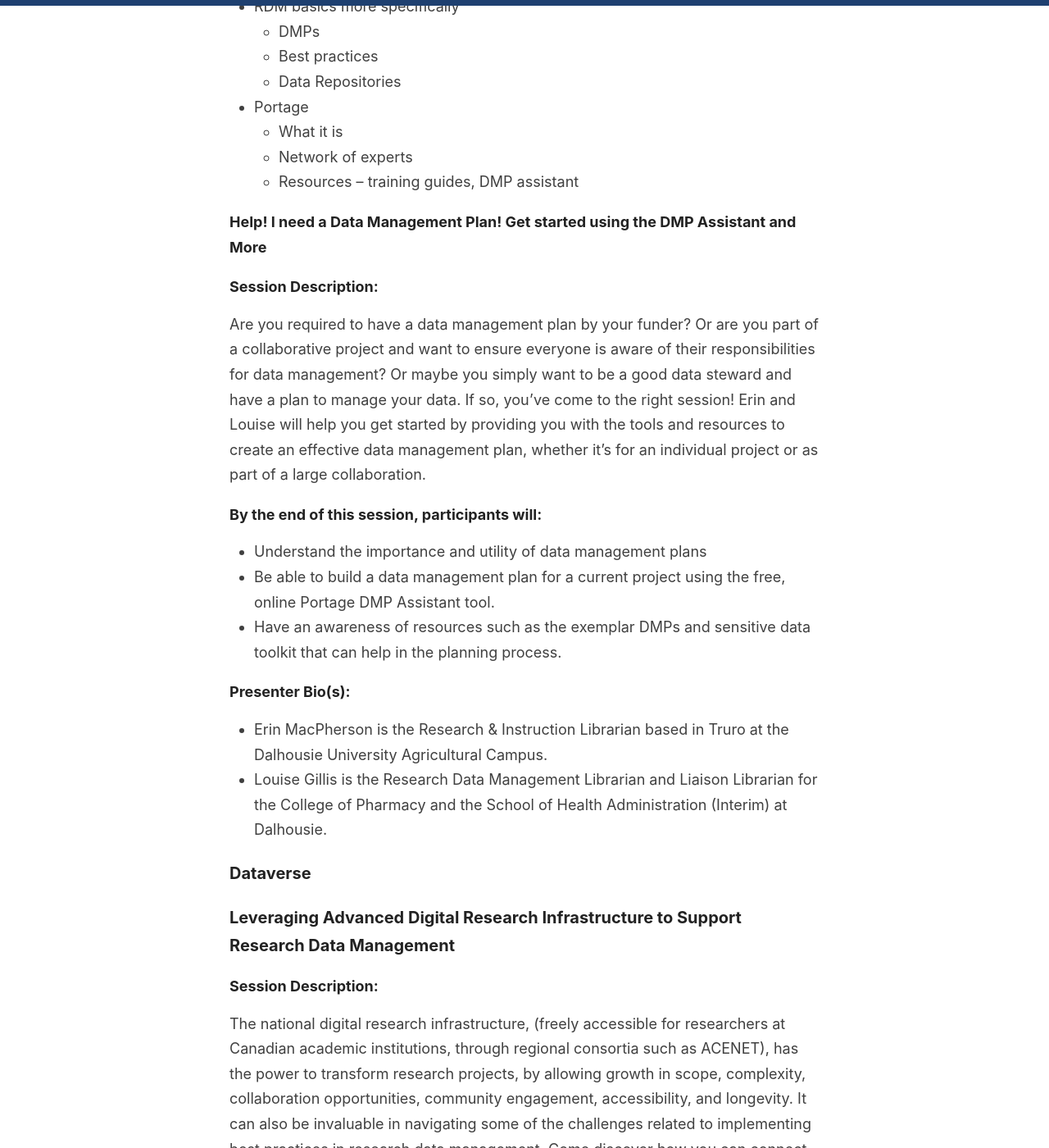
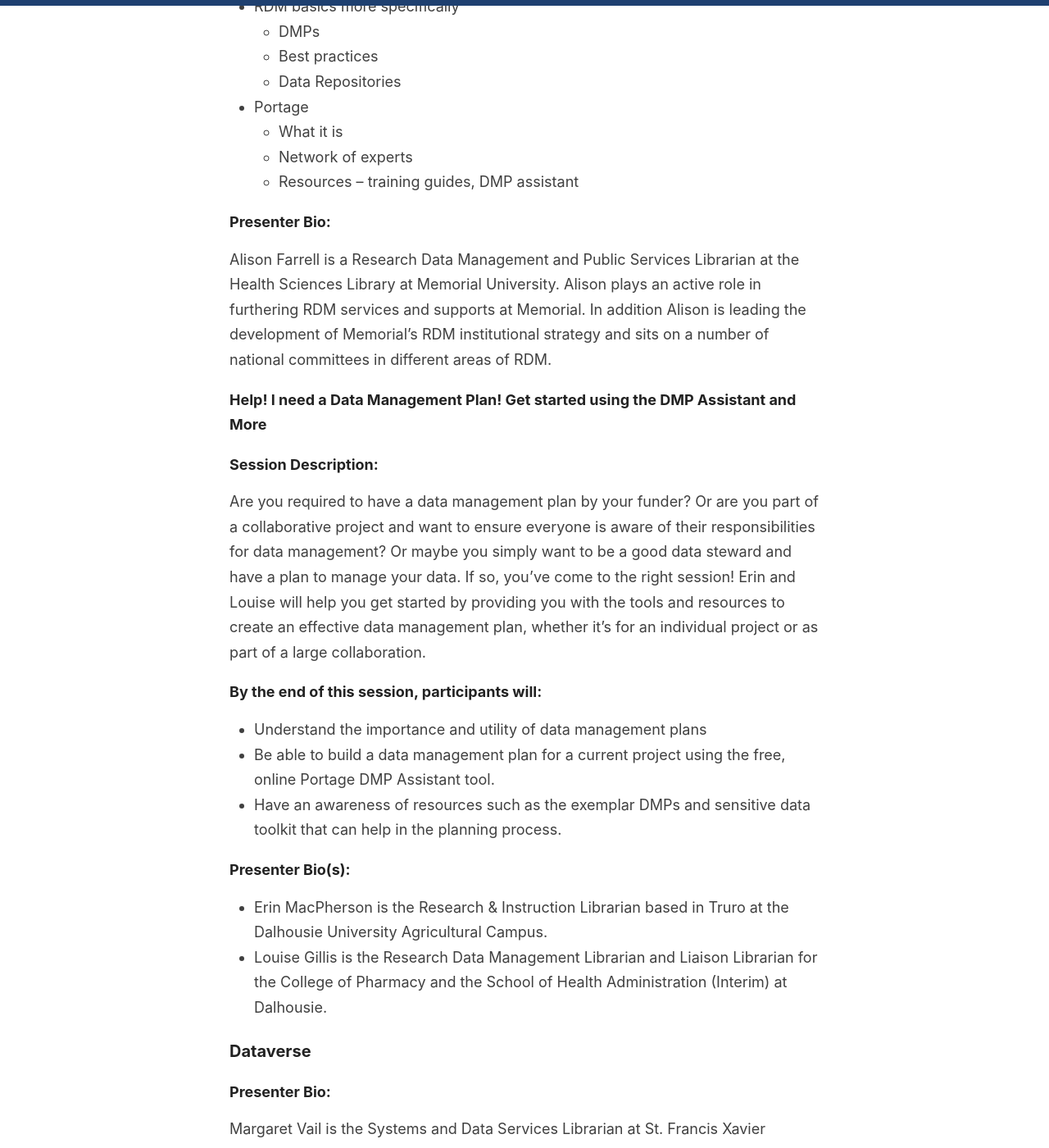
Before and after one commit to caul-dpsc/2021-rdm-series, a Jekyll site: the page built from _pages/index.md, in a window 1280 px wide and 1400 px high, scrolled down 1575 px. Shown: the whole window at 82% size. Built offline with Jekyll 4.4.1, drawn with Linux system fonts in a browser that asks for light colours; some of the changed text lies outside the part shown.

Commit message:
Update index.md

```diff
--- a/_pages/index.md
+++ b/_pages/index.md
@@ -37,6 +37,8 @@ This session will look at what Research Data Management entails, why it is impor
     - Network of experts
     - Resources – training guides, DMP assistant
 
+##### Presenter Bio:
+Alison Farrell is a Research Data Management and Public Services Librarian at the Health Sciences Library at Memorial University. Alison plays an active role in furthering RDM services and supports at Memorial. In addition Alison is leading the development of Memorial’s RDM institutional strategy and sits on a number of national committees in different areas of RDM.
 
 #### <a id="dmp"></a>Help! I need a Data Management Plan! Get started using the DMP Assistant and More
 
@@ -54,6 +56,9 @@ Are you required to have a data management plan by your funder? Or are you part
 
 ### <a id="dataverse"></a>Dataverse
 
+##### Presenter Bio:
+Margaret Vail is the Systems and Data Services Librarian at St. Francis Xavier University.
+
 ### <a id="cc"></a>Leveraging Advanced Digital Research Infrastructure to Support Research Data Management
 
 ##### Session Description:
```
